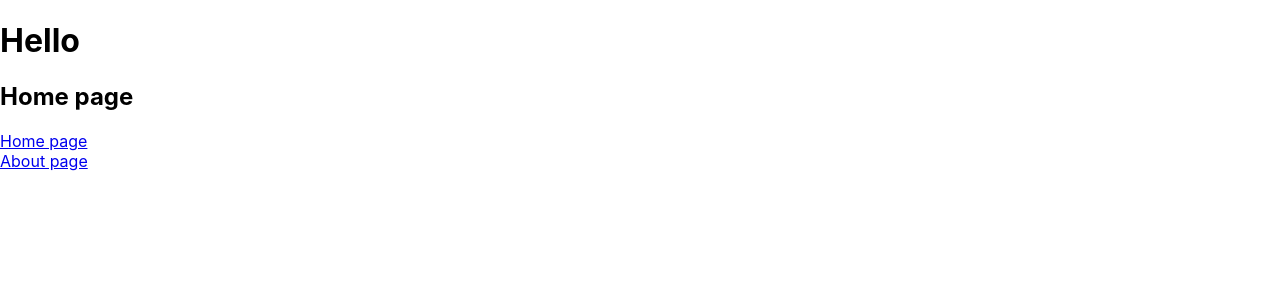
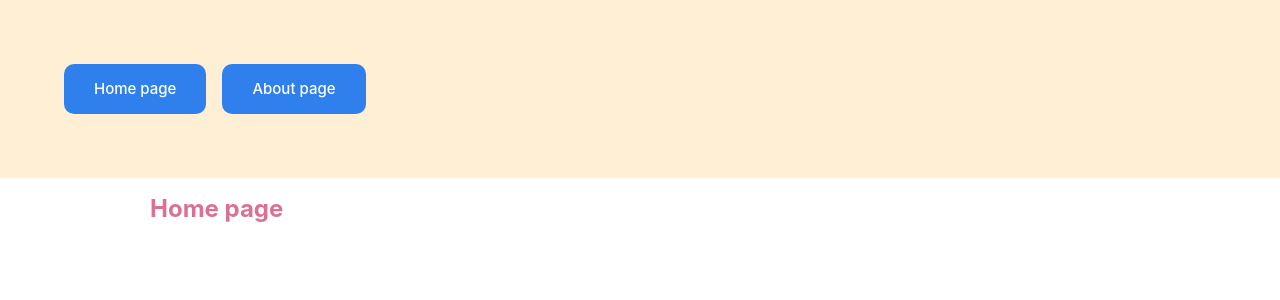
Before and after one commit to marcosflp/react-boilerplate, a React (Create React App) app: page / in a window 1280 px wide. Shown: the top 300 px of the page. Built offline with nearby package versions, Linux system fonts and the light colour scheme.

Commit message:
Install styled-components

```diff
--- a/package.json
+++ b/package.json
@@ -17,6 +17,7 @@
     "react-dom": "^17.0.2",
     "react-router-dom": "6",
     "react-scripts": "5.0.0",
+    "styled-components": "^5.3.3",
     "typescript": "^4.4.2",
     "web-vitals": "^2.1.0"
   },
--- a/src/components/App.tsx
+++ b/src/components/App.tsx
@@ -2,43 +2,120 @@ import React from 'react';
 import * as R from 'ramda';
 import { Routes, Route, Link } from 'react-router-dom';
 import { gql, useQuery } from "@apollo/client";
+import styled from 'styled-components';
+
+const Title = styled.h1`
+  font-size: 1.5em;
+  text-align: left;
+  color: palevioletred;
+`;
+
+const Wrapper = styled.section`
+  padding: 4em;
+  background: papayawhip;
+`;
+
+const Container = styled.div`
+  width: 980px;
+  margin: 0 auto;
+`;
+
+const MenuItem = styled.button`
+  margin-right: 1rem;
+  appearance: none;
+  backface-visibility: hidden;
+  background-color: #2f80ed;
+  border-radius: 10px;
+  border-style: none;
+  box-shadow: none;
+  box-sizing: border-box;
+  color: #fff;
+  cursor: pointer;
+  display: inline-block;
+  font-family: Inter,-apple-system,system-ui,"Segoe UI",Helvetica,Arial,sans-serif;
+  font-size: 15px;
+  font-weight: 500;
+  height: 50px;
+  letter-spacing: normal;
+  line-height: 1.5;
+  outline: none;
+  overflow: hidden;
+  padding: 14px 30px;
+  position: relative;
+  text-align: center;
+  text-decoration: none;
+  transform: translate3d(0, 0, 0);
+  transition: all .3s;
+  user-select: none;
+  -webkit-user-select: none;
+  touch-action: manipulation;
+  vertical-align: top;
+  white-space: nowrap;
+
+  &:hover {
+    background-color: #1366d6;
+      box-shadow: rgba(0, 0, 0, .05) 0 5px 30px, rgba(0, 0, 0, .05) 0 1px 4px;
+      opacity: 1;
+      transform: translateY(0);
+      transition-duration: .35s;
+  }
+
+  &:active {
+    box-shadow: rgba(0, 0, 0, .1) 0 3px 6px 0, rgba(0, 0, 0, .1) 0 0 10px 0, rgba(0, 0, 0, .1) 0 1px 4px -1px;
+    transform: translateY(2px);
+    transition-duration: .35s;
+  }
+
+  @media (min-width: 768px) {
+    .button-65 {
+      padding: 14px 22px;
+      width: 176px;
+    }
+}
+`
 
 const Menu = () => (
     <>
-        <Link to="/">Home page</Link><br/>
-        <Link to="/about">About page</Link>
+        <Link to="/"><MenuItem>Home page</MenuItem></Link>
+        <Link to="/about"><MenuItem>About page</MenuItem></Link>
     </>
 )
 
 const Home = () => (
     <>
-        <h2>Home page</h2>
+        <Wrapper>
             <Menu />
+        </Wrapper>
+
+        <Container>
+            <Title>Home page</Title>
+        </Container>
     </>
 )
 
 const About = () => {
     const { data, loading } = useQuery(GET_RATES_QUERY)
 
-    console.log(data)
-
     return (
         <div>
-            <h2>About page</h2>
+            <Wrapper>
                 <Menu />
+            </Wrapper>
 
-            <h3>Data</h3>
+            <Container>
+                <Title>About page</Title>
                 <div>
                     {loading ? ("Loading") : (
                         <>
                             {R.map((rate) => (
-                            <div key={rate}>
+                                <div key={rate.currency}>
                                     {rate.currency}
                                 </div>
                             ), data.rates)}
                         </>
                     )}
                 </div>
+            </Container>
         </div>
     )
 }
@@ -46,8 +123,6 @@ const About = () => {
 const App = () => {
   return (
     <div className="App">
-      <h1>Hello</h1>
-
       <Routes>
         <Route path="/" element={<Home />} />
         <Route path="/about" element={<About />} />
```
Also changed, not shown: 1 other file (tests, documents, lock files or other folders). Lines whose indentation alone changed are shown as unchanged.
